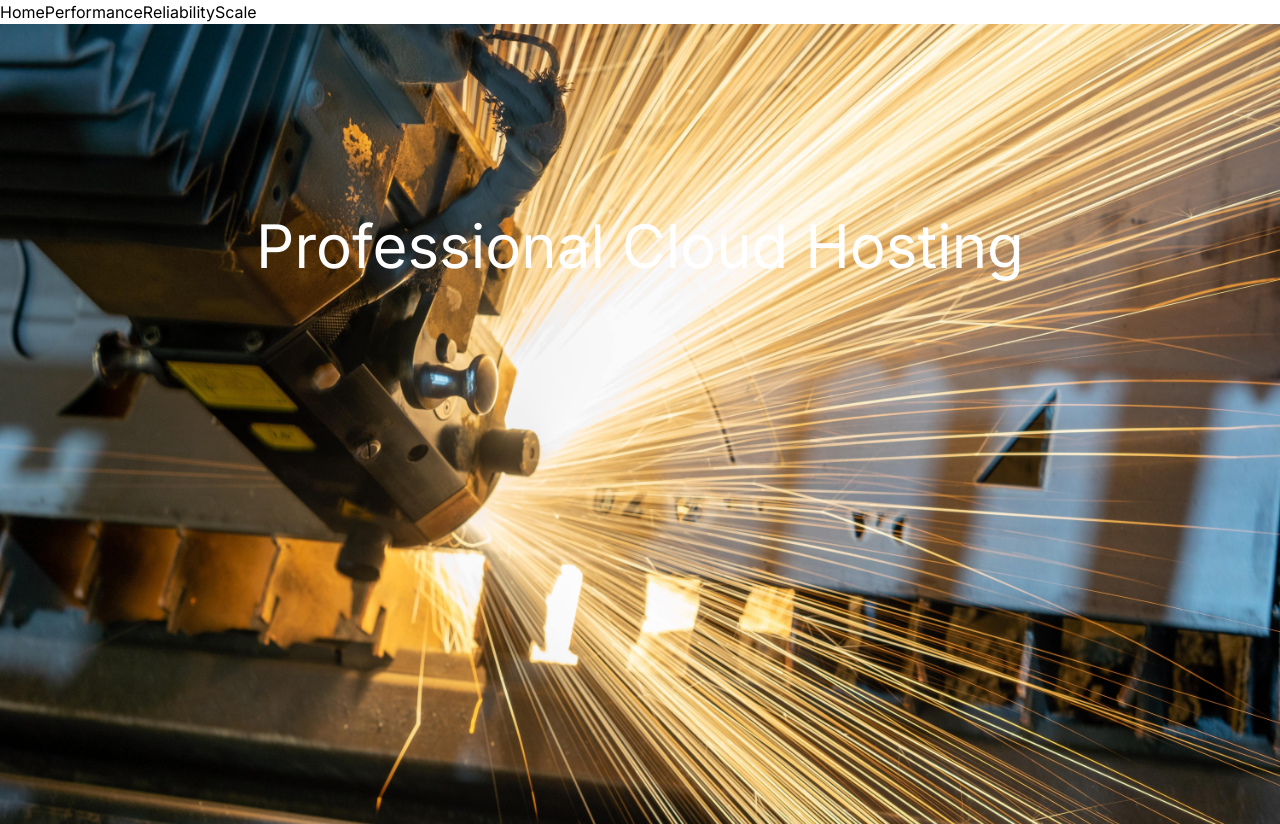
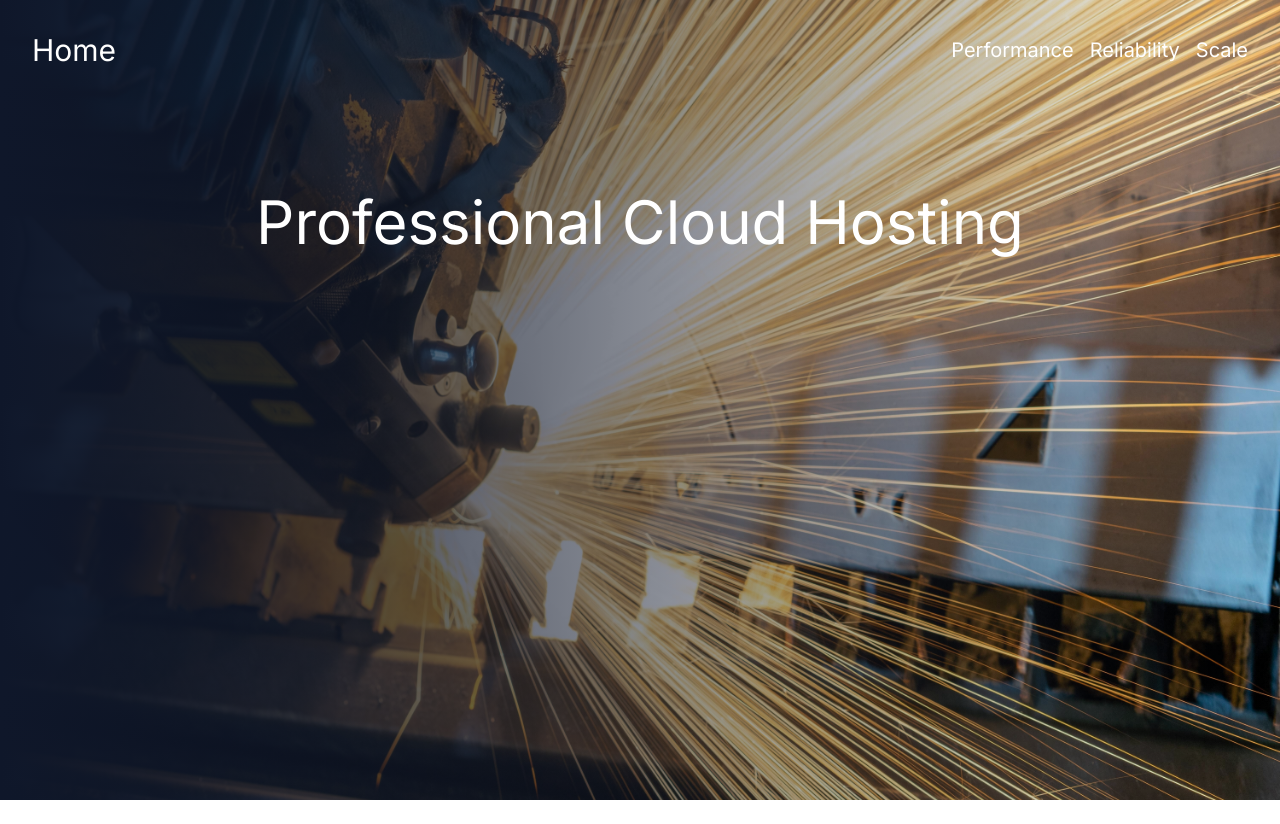
Before and after one commit to JosephMugo8711/NextJS, a Next.js app: page /performance in a window 1280 px wide. After the commit the page ends 800 px from the top, so only its background shows below. Built offline with nearby package versions, Linux system fonts and the light colour scheme.

Commit message:
Feat: hero component

```diff
--- a/package.json
+++ b/package.json
@@ -14,14 +14,14 @@
     "react-dom": "^18.2.0"
   },
   "devDependencies": {
-    "@types/node": "^20",
-    "@types/react": "^18",
+    "@types/node": "^20.10.8",
+    "@types/react": "^18.2.47",
     "@types/react-dom": "^18",
     "autoprefixer": "^10.0.1",
     "eslint": "^8",
     "eslint-config-next": "14.0.4",
     "postcss": "^8",
     "tailwindcss": "^3.3.0",
-    "typescript": "^5"
+    "typescript": "^5.3.3"
   }
 }
--- a/src/components/header.tsx
+++ b/src/components/header.tsx
@@ -1,12 +1,19 @@
-import Link from "next/link";
+import Link from 'next/link';
 
 export default function Header() {
-    return(
-        <div className="">
-            <Link  href="/">Home</Link>
-            <Link  href="/performance">Performance</Link>
-            <Link  href="/reliability">Reliability</Link>
-            <Link  href="/scale">Scale</Link>
+  return (
+    <div className="w-full absolute text-white z-10">
+      <nav className="contaienr relative flex flex-wrap items-center justify-between mx-auto p-8">
+        <Link href="/" className="font-bond text-3xl">
+          Home
+        </Link>
+
+        <div className="space-x-4 text-xl">
+          <Link href="/performance">Performance</Link>
+          <Link href="/reliability">Reliability</Link>
+          <Link href="/scale">Scale</Link>
         </div>
-    )
+      </nav>
+    </div>
+  );
 }
--- a/src/components/hero.jsx
+++ b/src/components/hero.tsx
@@ -1,4 +1,5 @@
-import Image, { StaticImageData } from 'next/image';
+import type { StaticImageData } from 'next/image';
+import Image from 'next/image';
 
 interface HeroProps {
   imgData: StaticImageData;
@@ -13,9 +14,10 @@ export default function Hero(props: HeroProps) {
         <Image
           src={props.imgData}
           alt={props.imgAlt}
-          layout="fill"
-          objectFit="cover"
+          fill
+          style={{ objectFit: 'cover' }}
         />
+        <div className="absolute inset-0 bg-gradient-to-r from-slate-900" />
       </div>
       <div className="pt-48 flex justify-center items-center">
         <h1 className="text-white text-6xl">{props.title}</h1>
```
Also changed, not shown: 1 other file (tests, documents, lock files or other folders).
